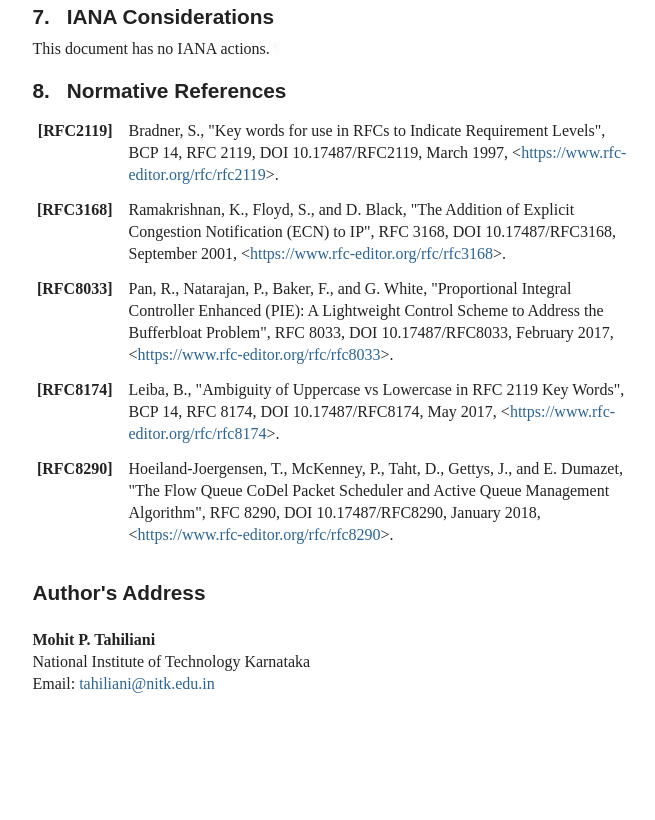
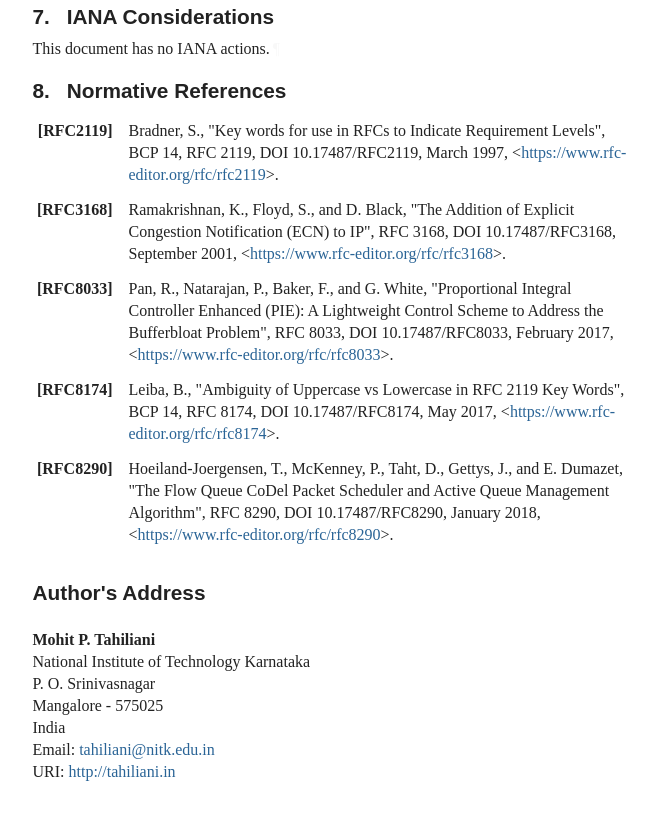
Before and after one commit to mohittahiliani/draft-tahiliani-tsvwg-fq-pie, a plain HTML site: page draft-tahiliani-tsvwg-fq-pie.html in a window 1280 px wide. Shown: the part 3756-4576 px from the top of the page, without its empty margins (92-747 px from the left). Before the commit the page ends 4542 px from the top, so only its background shows below. Drawn offline with Linux system fonts and the light colour scheme; a web font is replaced by a local one.

Commit message:
Script updating gh-pages from 08087e3. [ci skip]

```diff
--- a/draft-tahiliani-tsvwg-fq-pie.html
+++ b/draft-tahiliani-tsvwg-fq-pie.html
@@ -1368,9 +1368,17 @@ appear in all capitals, as shown here.<a href="#section-3-1" class="pilcrow">¶<
 <address class="vcard">
         <div dir="auto" class="left"><span class="fn nameRole">Mohit P. Tahiliani</span></div>
 <div dir="auto" class="left"><span class="org">National Institute of Technology Karnataka</span></div>
+<div dir="auto" class="left"><span class="street-address">P. O. Srinivasnagar</span></div>
+<div dir="auto" class="left">
+<span class="locality">Mangalore - 575025</span> </div>
+<div dir="auto" class="left"><span class="country-name">India</span></div>
 <div class="email">
 <span>Email:</span>
 <a href="mailto:tahiliani@nitk.edu.in" class="email">tahiliani@nitk.edu.in</a>
+</div>
+<div class="url">
+<span>URI:</span>
+<a href="http://tahiliani.in" class="url">http://tahiliani.in</a>
 </div>
 </address>
 </section>
```
Also changed, not shown: draft-tahiliani-tsvwg-fq-pie.txt.
